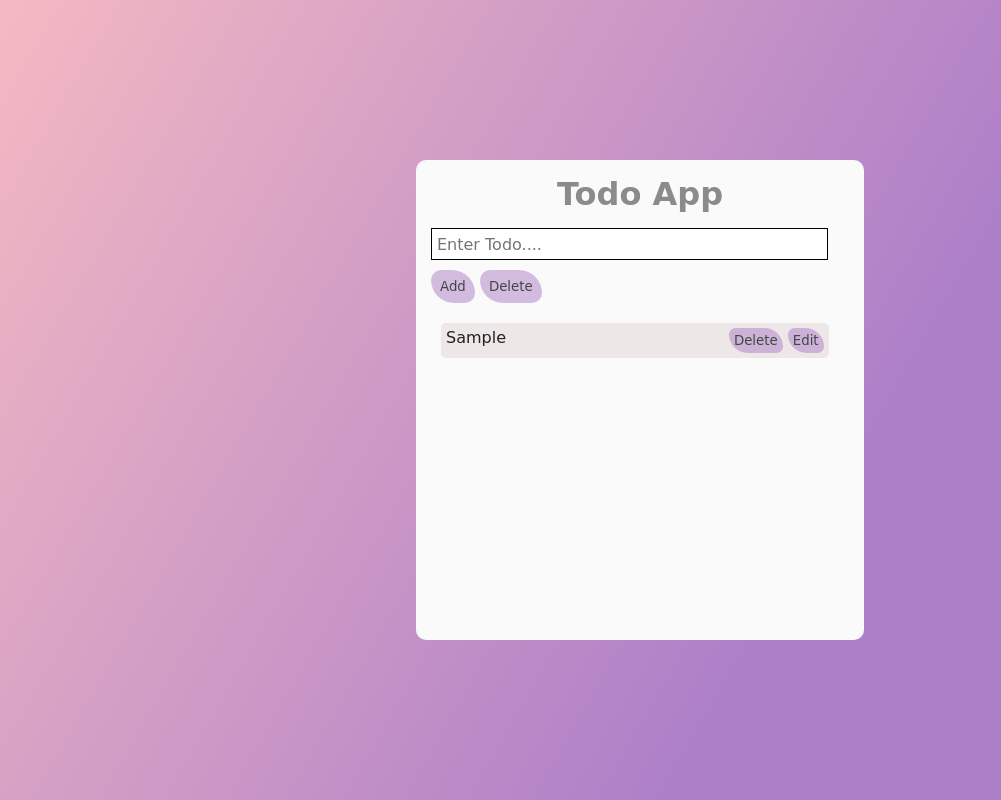
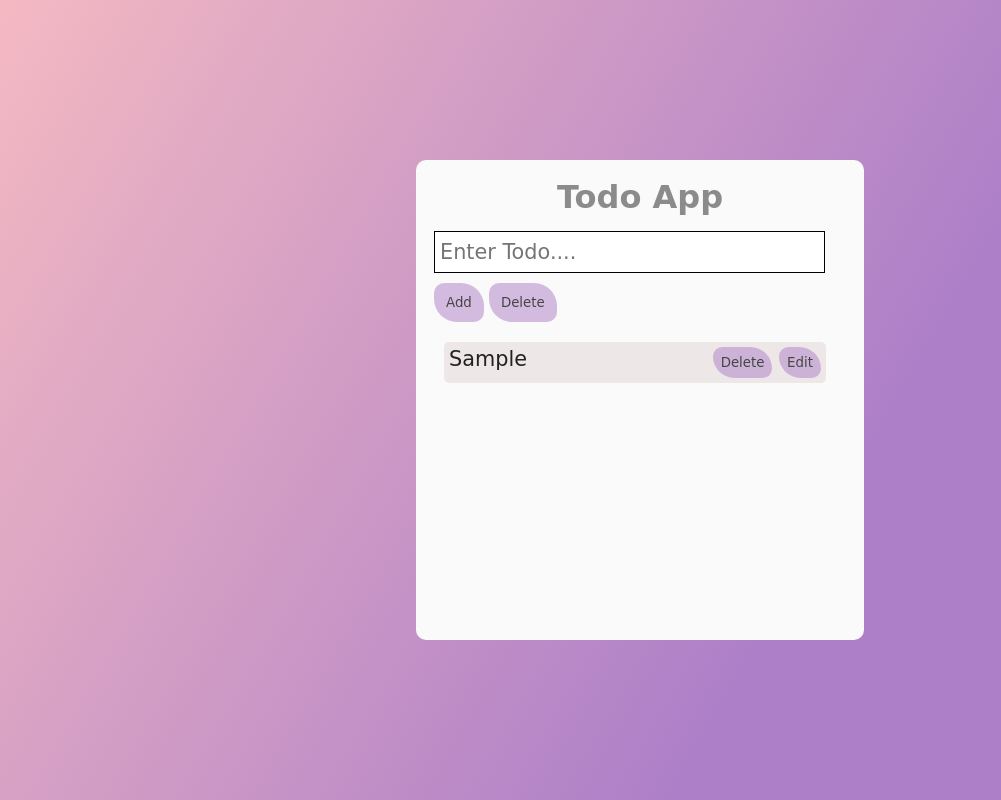
Before and after one commit to waaseyzulfiqar/Todo-App, a plain HTML site: page index.html in a window 1280 px wide. Both pictures are taken after typing "Sample" into the empty fields and a click on the button "Add". Shown: the whole page, without its empty margins (0-1001 px from the left). Drawn offline with Linux system fonts and the light colour scheme; a web font is replaced by a local one.

Commit message:
Todo App completed

```diff
--- a/style.css
+++ b/style.css
@@ -20,7 +20,7 @@
     background-color: #FAFAFA;
     border-radius: 10px;
     color: #8B8B8B;
-    padding: 15px;
+    padding: 18px;
     overflow-y: auto;
 }
 
@@ -31,16 +31,16 @@
 
 #input{
     width: 95%;
-    height: 32px;
+    height: 42px;
     padding: 5px;
     border: 1px solid black;
-    font-size: 1rem;
+    font-size: 1.3rem;
 }
 
 
 #add-btn{
     background-color: rgba(173,127,200,0.5);
-    padding: 9px;
+    padding: 12px;
     color: #454545;
     margin-top: 10px;
     border-radius: 10px 23px;
@@ -51,7 +51,7 @@
 
 #del-btn{
     background-color: rgba(173,127,200,0.5);
-    padding: 9px;
+    padding: 12px;
     color: #454545;
     margin-top: 10px;
     border-radius: 10px 23px;
@@ -66,7 +66,7 @@ ol{
 
 
 #list-item{
-    font-size: 1rem;
+    font-size: 1.3rem;
     color: #222;
     padding: 5px 0px;
     /* list-style: circle !important; */
@@ -80,9 +80,9 @@ ol{
 
 #list-item button{
     background-color: rgba(173,127,200,0.5);
-    padding: 5px;
+    padding: 8px;
     color: #454545;
-    border-radius: 8px 23px;
+    border-radius: 10px 23px;
     border: none;
     cursor: pointer;
 }
```
